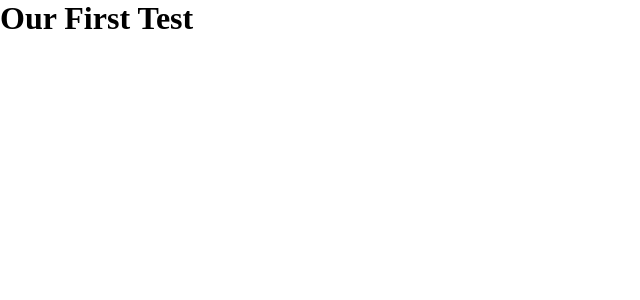
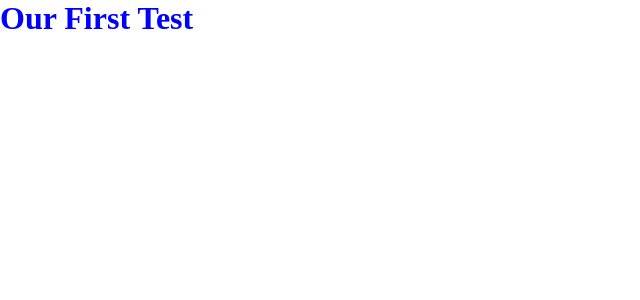
Before and after one commit to grntco/shopping-cart, a React (Vite) app: page / in a window 1280 px wide. Shown: the top 300 px of the page, without its empty margins (0-640 px from the left). Built offline with nearby package versions, Linux system fonts and the light colour scheme.

Commit message:
installed styled-components

```diff
--- a/package.json
+++ b/package.json
@@ -13,7 +13,8 @@
     "dependencies": {
         "react": "^18.2.0",
         "react-dom": "^18.2.0",
-        "react-router-dom": "^6.21.3"
+        "react-router-dom": "^6.21.3",
+        "styled-components": "^6.1.8"
     },
     "devDependencies": {
         "@testing-library/jest-dom": "^6.3.0",
--- a/src/components/App.jsx
+++ b/src/components/App.jsx
@@ -1,5 +1,11 @@
-function App() {
-    return <h1>Our First Test</h1>
+import styled from 'styled-components'
+
+const StyledHeading = styled.h1`
+    color: blue;
+`
+
+const App = () => {
+    return <StyledHeading>Our First Test</StyledHeading>
 }
 
 export default App
```
Also changed, not shown: 1 other file (tests, documents, lock files or other folders).
